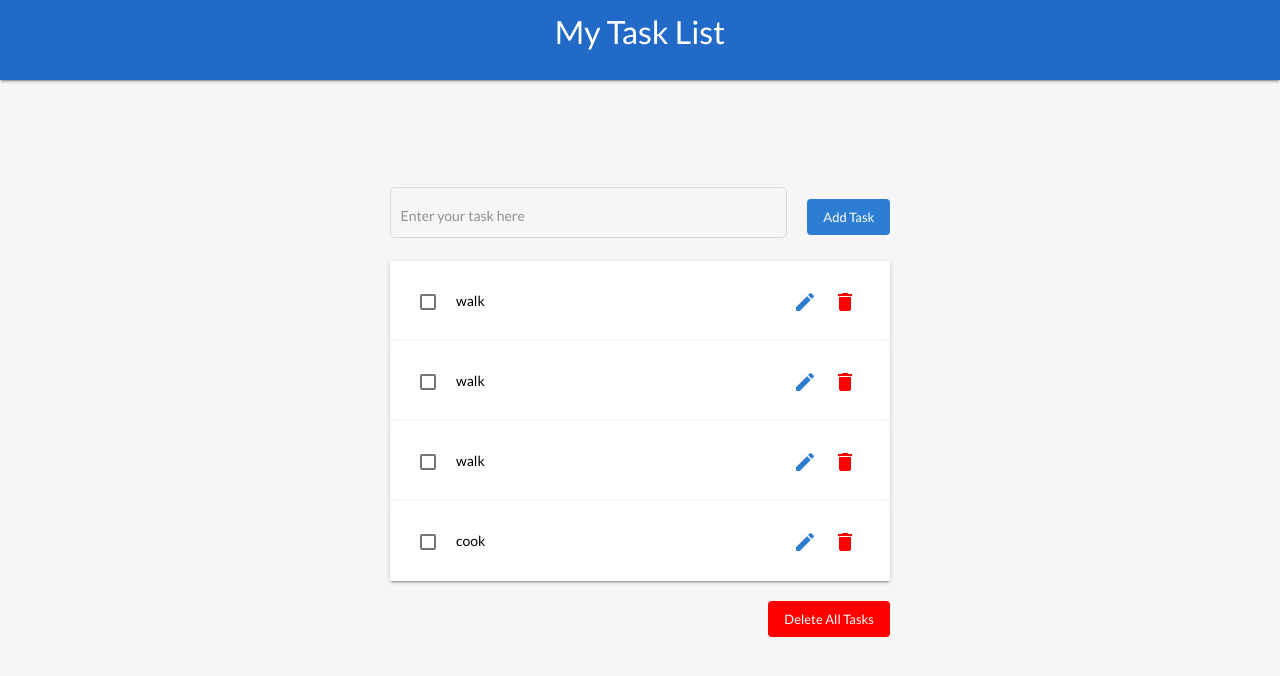
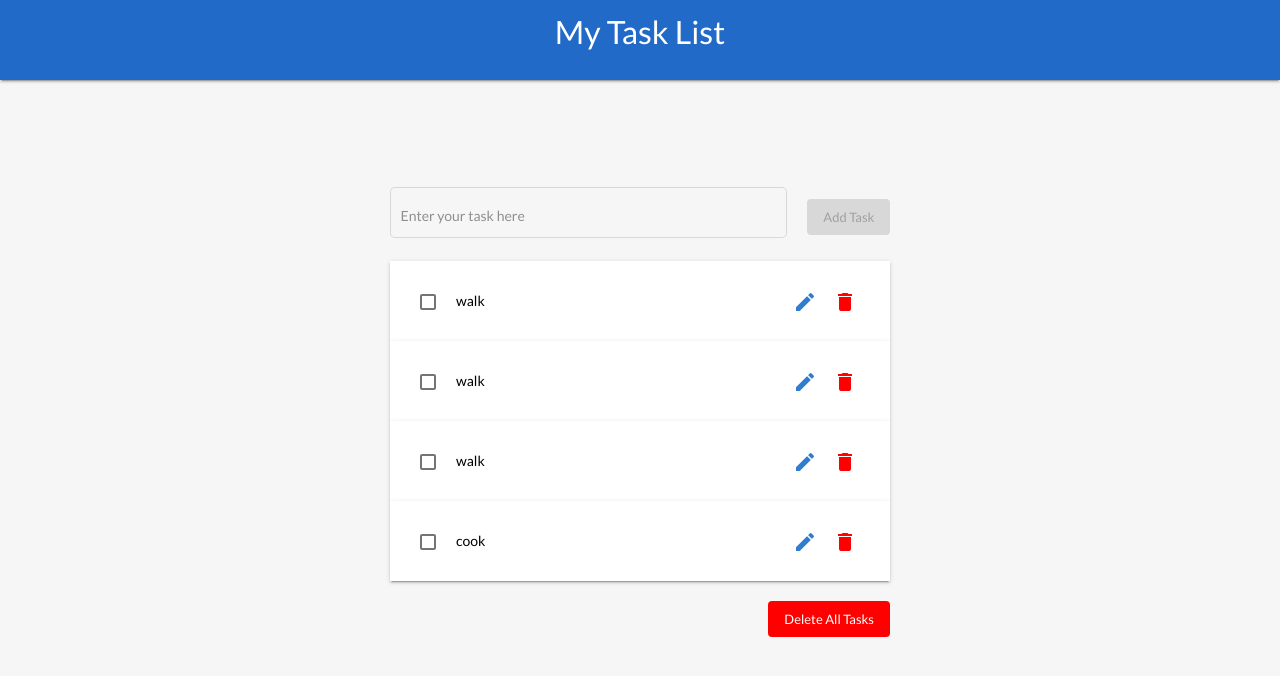
Before and after one commit to MirjanaTomic/my-to-do, an Angular app: page / in a window 1280 px wide. Shown: the top 676 px of the page. Built offline with nearby package versions, Linux system fonts and the light colour scheme; data requests are answered from the project's data file.

Commit message:
Disable submitting an empty form field

```diff
--- a/src/app/components/to-do-list/to-do-list.component.html
+++ b/src/app/components/to-do-list/to-do-list.component.html
@@ -1,16 +1,11 @@
 <div id="list-layout-container" fxFlex>
 
   <form [formGroup]="form" (ngSubmit)="onSubmit()" class="enter-todo-form">
-    <!-- <input formControlName="todoInput" #todoInput type="text" placeholder="Enter your task here" required>
-    <button class="submit" type="submit" >
-      <span>Add Task</span><i class="fas fa-plus"></i>
-    </button> -->
     <mat-form-field appearance="outline">
       <!-- <mat-label>Outline form field</mat-label> -->
-      <input matInput formControlName="todoInput" #todoInput placeholder="Enter your task here" required>
-      <mat-error *ngIf="todoInput.invalid">{{getErrorMessage()}}</mat-error>
+      <input matInput formControlName="todoInput" #todoInput placeholder="Enter your task here">
     </mat-form-field>
-    <button mat-flat-button type="submit" color="primary">
+    <button mat-flat-button type="submit" color="primary" [disabled]="!todoInput.value">
       Add Task
     </button>
   </form>
--- a/src/app/components/to-do-list/to-do-list.component.ts
+++ b/src/app/components/to-do-list/to-do-list.component.ts
@@ -12,8 +12,9 @@ export class ToDoListComponent implements OnInit {
 
   todos: ToDo[] = [];
   todo: ToDo;
+  // isInputEmpty: boolean;
   form = new FormGroup({
-    todoInput: new FormControl('', [Validators.required])
+    todoInput: new FormControl('')
   });
 
   constructor(private todoService: TodoService) { }
```
